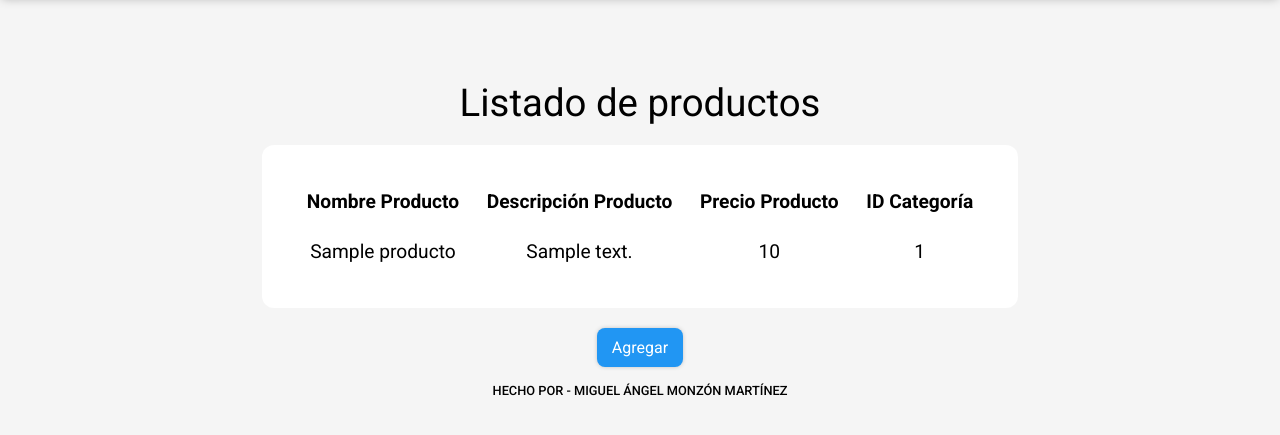
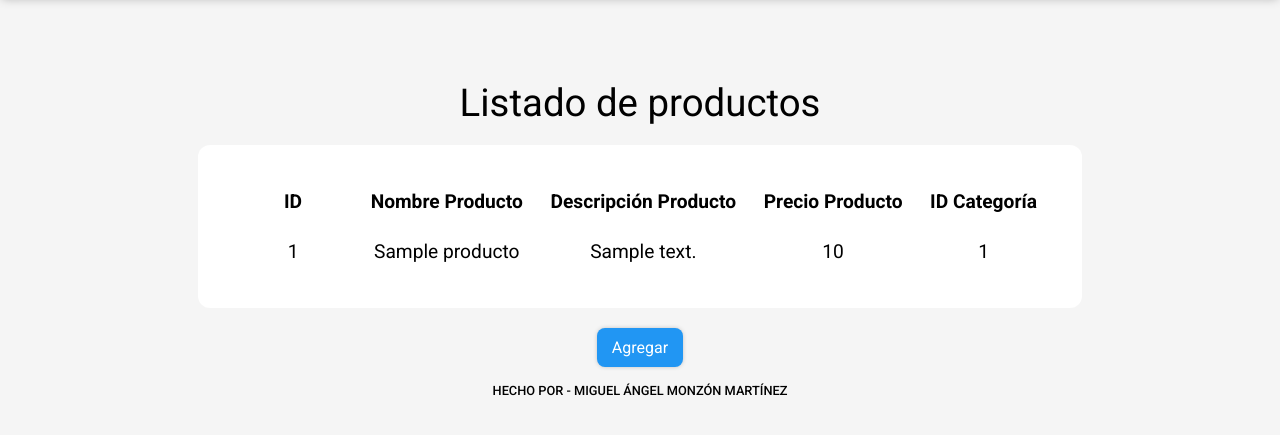
Before and after one commit to michelanyelo/simple-crud, a PHP site: template backend/views/lista_productos.php in a window 1280 px wide. Shown: the part 75-510 px from the top of the page. Run offline with PHP 8.4, Linux system fonts and the light colour scheme; the template is opened without the code that fills it: most values are stand-ins (such as "Sample title", 1, 10 or a date in 2020).

Commit message:
Revert ""Removed ID columns from lista_categorias and lista_productos tables""
This reverts commit 5b0301869431a8b100d1d5fd0c9883dfbf1d24ac.

```diff
--- a/backend/views/lista_categorias.php
+++ b/backend/views/lista_categorias.php
@@ -36,11 +36,17 @@
             <div class="lista_categorias">
                 <table>
                     <tr>
+                        <th>ID</th>
                         <th>Código</th>
                         <th>Nombre Categoria</th>
                     </tr>
                     <?php foreach ($categorias as $categoria) : ?>
                         <tr>
+                            <td>
+                                <div class="celda">
+                                    <?= $categoria["id"] ?>
+                                </div>
+                            </td>
                             <td>
                                 <div class="celda">
                                     <?= $categoria["codigo"] ?>
--- a/backend/views/lista_productos.php
+++ b/backend/views/lista_productos.php
@@ -36,6 +36,7 @@
             <div class="lista_productos">
                 <table>
                     <tr>
+                        <th>ID</th>
                         <th>Nombre Producto</th>
                         <th>Descripción Producto</th>
                         <th>Precio Producto</th>
@@ -43,6 +44,11 @@
                     </tr>
                     <?php foreach ($productos as $producto) : ?>
                         <tr>
+                            <td>
+                                <div class="celda">
+                                    <?= $producto["id"] ?>
+                                </div>
+                            </td>
                             <td>
                                 <div class="celda">
                                     <?= $producto["nombre"] ?>
```
